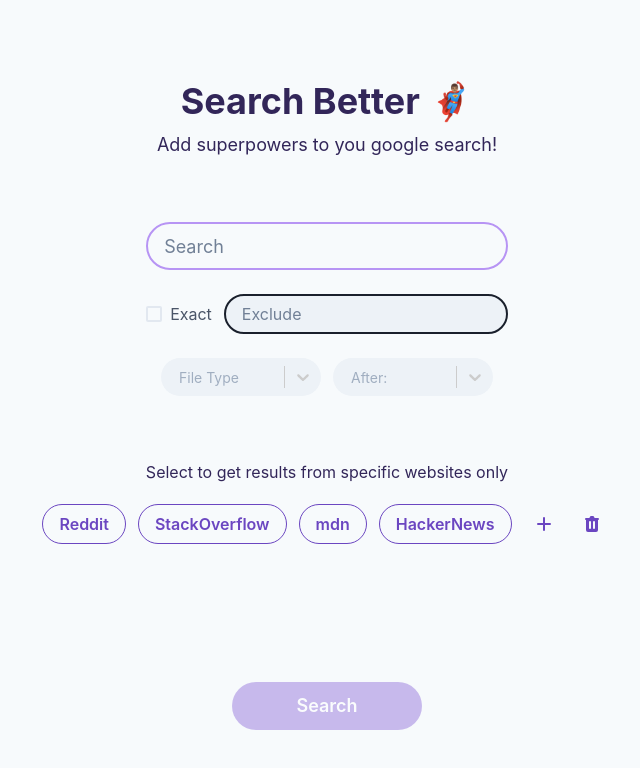
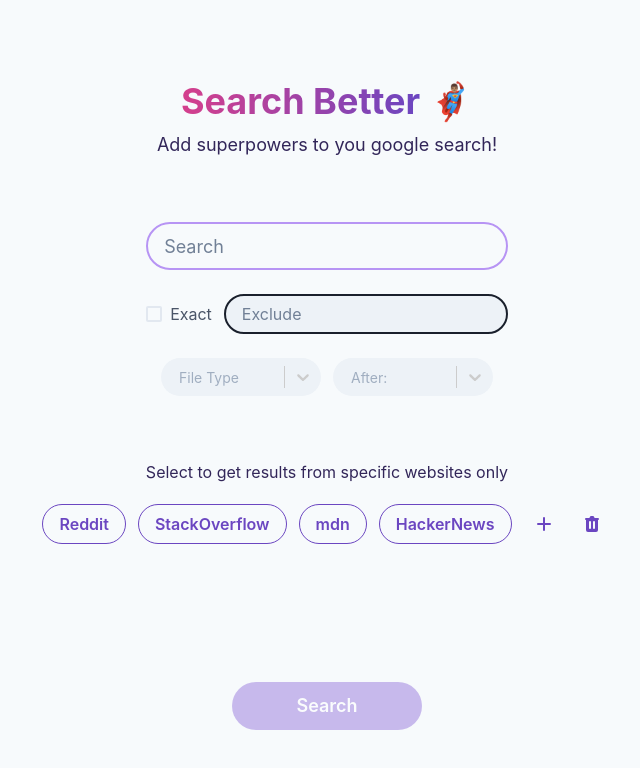
Before and after one commit to syedmehdiabbas/search-tool, a React (Vite) app: page / in a window 1280 px wide. Shown: the top 768 px of the page, without its empty margins (313-953 px from the left). Built offline with nearby package versions, Linux system fonts and the light colour scheme.

Commit message:
gave gradient to the heading text

```diff
--- a/src/Home/components/Header/index.jsx
+++ b/src/Home/components/Header/index.jsx
@@ -1,12 +1,20 @@
 import React from "react";
-import { Box, Heading, Text } from "@chakra-ui/react";
+import { Box, Heading, HStack, Text } from "@chakra-ui/react";
 
 function Header() {
   return (
     <Box textAlign="center">
-      <Heading color="purple.900" textShadow="base">
-        Search Better 🦸🏽‍♂️
-      </Heading>
+      <HStack justify="center">
+        <Heading
+          bgGradient="linear(to-r, pink.500, purple.600)"
+          textColor="transparent"
+          bgClip="text"
+          textShadow="base"
+        >
+          Search Better
+        </Heading>
+        <Heading>🦸🏽‍♂️</Heading>
+      </HStack>
       <Text fontSize="large" mt={2} color="purple.900">
         Add superpowers to you google search!
       </Text>
```
